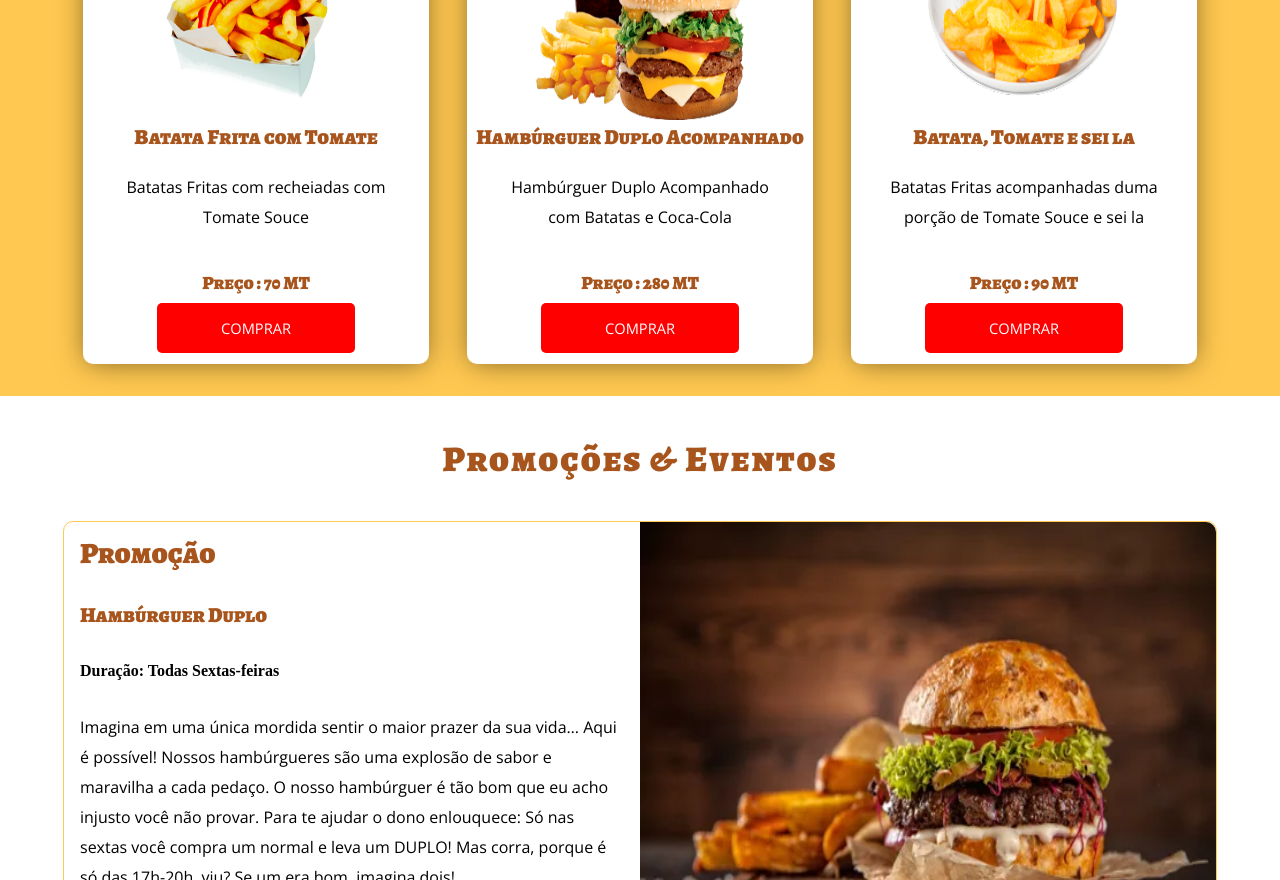
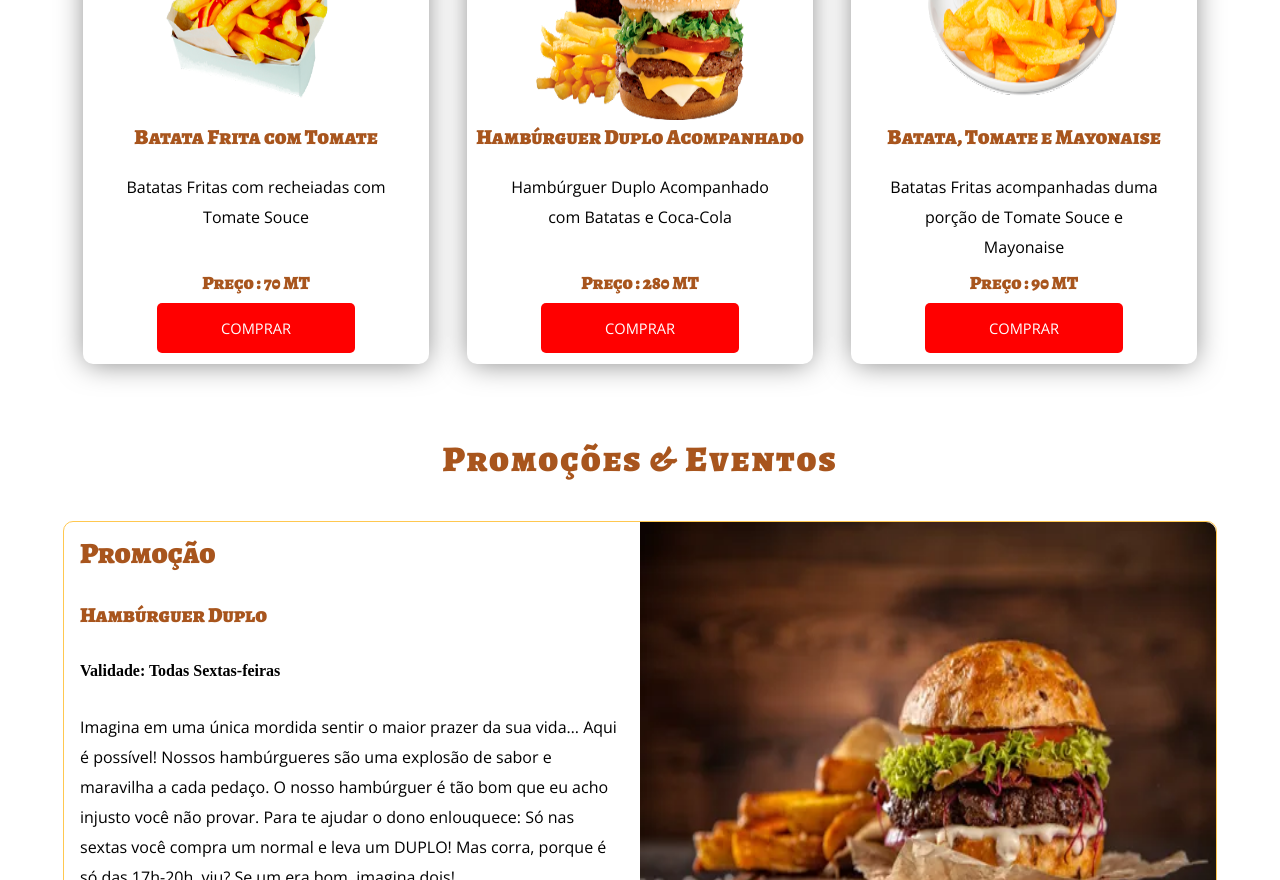
Before and after one commit to mucavel/burgershop, a React (Create React App) app in the folder _client/: page / in a window 1280 px wide. Shown: the part 2400-3280 px from the top of the page. Built offline with nearby package versions, Linux system fonts and the light colour scheme; the HTML template or start-up script is replaced by a standard one.

Commit message:
Improved select auto-fill

```diff
--- a/_client/src/App.tsx
+++ b/_client/src/App.tsx
@@ -7,8 +7,9 @@ import Home from './components/Home/Home';
 import Popular from './components/Popular/Popular';
 
 function App() {
-  const [ChoiceID, setChoiceID] = useState<number | undefined>()
-
+  const [ChoiceID, setChoiceID] = useState<string | undefined>()
+  const [promoBurger, setPromoBurger] = useState<string | undefined>()
+  // console.log(promoBurger)
   // const setChoiceID = (choiceID:number) => {
   //   const  ChoiceID = choiceID
   //   }
@@ -18,8 +19,8 @@ function App() {
       <Home/>
       <Popular/>
       <Choose setChoiceID={setChoiceID}/>
-      <Events/>
-      <Book choiceID={ChoiceID}/>
+      <Events setPromoBurger={setPromoBurger}/>
+      <Book choiceID={ChoiceID} promoBurger={promoBurger}/>
       <Footer/>
     </div>
   );
--- a/_client/src/components/Book/Book.tsx
+++ b/_client/src/components/Book/Book.tsx
@@ -2,11 +2,12 @@ import SubTitle from '../SubTitle/SubTitle';
 import './css/Book.css';
 
 interface ID{
-    choiceID: number | undefined
+    choiceID: string | undefined;
+    promoBurger: string | undefined;
 }
 
-const Book = ({choiceID}: ID) => {
-    console.log("ID FROM BOOK " + choiceID);
+const Book = ({choiceID, promoBurger}: ID) => {
+    // console.log("ID FROM BOOK " + choiceID);
 
     return (
         <section id="book">
@@ -20,8 +21,9 @@ const Book = ({choiceID}: ID) => {
                     </div>
                     <div className="form choice">
                         <select name="choice" required>
-                            {/* <option value="">Selecione o Humbúrguer desejado acima</option> */}
-                            <option value={choiceID}>{choiceID}</option>
+                            <option value={choiceID} defaultValue={choiceID}>{choiceID}</option>
+                            <option value={promoBurger} >{promoBurger}</option>
+                            <option value="" disabled>Por favor, selecione o Humbúrguer desejado acima</option>
                             {/* <option value="hamburguer_simples">Hambúrguer Simples</option>
                             <option value="hamburguer_duplo">Hambúrguer Duplo</option>
                             <option value="hamburguer_duplo_king">Hambúrguer Duplo King</option>
@@ -30,6 +32,7 @@ const Book = ({choiceID}: ID) => {
                             <option value="batata_tomate_mayonaise">Batata, Tomate e Mayonaise</option> */}
                         </select>
                         <textarea cols={30} rows={8} placeholder="Observações" name="observations" autoComplete='off' maxLength={400}></textarea>
+                        {/* <input type="hidden" name="_next" value="http://localhost:3000/#book"></input> */}
                         <input type="hidden" name="_next" value="https://burgershop.vercel.app/"></input>
                         <button className='buy-btn'>Encomendar</button>
                     </div>
--- a/_client/src/components/Choose/Choose.tsx
+++ b/_client/src/components/Choose/Choose.tsx
@@ -5,7 +5,7 @@ import { Menu } from './Menu';
 // import { useState } from 'react';
 
 interface IDTYPE{
-    setChoiceID(e:number):void
+    setChoiceID(e:string):void
 }
 
 const Choose = ({setChoiceID}:IDTYPE) => {
@@ -25,7 +25,7 @@ const Choose = ({setChoiceID}:IDTYPE) => {
                     return(
                         <ChooseCard
                             key={item.id}
-                            id={item.id}
+                            // id={item.id}
                             img={item.img}
                             name={item.name}
                             description={item.description}
--- a/_client/src/components/Choose/ChooseCard.tsx
+++ b/_client/src/components/Choose/ChooseCard.tsx
@@ -1,12 +1,12 @@
 interface ChooseOpts{
-    id: number;
+    // id: number;
     img: string;
     name: string;
     description: string;
     price: string;
-    setSelectedID(choiceID:number):void
+    setSelectedID(choiceID:string):void
 }
-const ChooseCard = ({id, img, name, description, price, setSelectedID}:ChooseOpts): JSX.Element => {
+const ChooseCard = ({ img, name, description, price, setSelectedID}:ChooseOpts): JSX.Element => {
     return (
     <div className="choose-card">
         <div className="choose-img">
@@ -23,7 +23,7 @@ const ChooseCard = ({id, img, name, description, price, setSelectedID}:ChooseOpt
         </div>
         <div className="choose-btn">
             <button className="buy-btn choose-buy-btn">
-                <a href="#book" onClick={() =>setSelectedID(id)}>Comprar</a>
+                <a href="#book" onClick={() =>setSelectedID(name)}>Comprar</a>
             </button>
         </div>
     </div>
--- a/_client/src/components/Choose/Menu.tsx
+++ b/_client/src/components/Choose/Menu.tsx
@@ -44,8 +44,8 @@ export const Menu = [
     {
         id: 6,
         img : batata_completa,
-        name: 'Batata, Tomate e sei la',
-        description: 'Batatas Fritas acompanhadas duma porção de Tomate Souce e sei la',
+        name: 'Batata, Tomate e Mayonaise',
+        description: 'Batatas Fritas acompanhadas duma porção de Tomate Souce e Mayonaise',
         price: '90 MT'
     }
 
--- a/_client/src/components/Choose/css/Choose.css
+++ b/_client/src/components/Choose/css/Choose.css
@@ -1,6 +1,6 @@
-.menu{
+/* .menu{
     background: var(--yellow);
-}
+} */
 .choose{
     width: 80%;
     margin: auto;
--- a/_client/src/components/Events/Events.tsx
+++ b/_client/src/components/Events/Events.tsx
@@ -2,7 +2,16 @@ import SubTitle from '../SubTitle/SubTitle';
 import './css/Events.css';
 const events = require('../../assets/images/events.webp');
 
-const Events = () => {
+interface PROMO{
+    setPromoBurger(name:string):void
+}
+
+const Events = ({setPromoBurger}:PROMO) => {
+
+// const promoburger = () => {
+
+// }
+
   return (
     <section id="events">
         <SubTitle subtitle='Promoções & Eventos'/>
@@ -11,7 +20,7 @@ const Events = () => {
                 <div className="item-in-promotion">
                     <h3>Promoção</h3>
                     <h3>Hambúrguer Duplo</h3>
-                    <h4>Duração: Todas Sextas-feiras</h4>
+                    <h4>Validade: Todas Sextas-feiras</h4>
                     <p>
                     Imagina em uma única mordida sentir o maior prazer da sua vida…
                      Aqui é possível! Nossos hambúrgueres são uma explosão de sabor e maravilha a cada pedaço.
@@ -20,7 +29,7 @@ const Events = () => {
                     porque é só das 17h-20h, viu? Se um era bom, imagina dois!
                     </p>
                     <div className="events-btn">
-                        <button className='buy-btn'>Comprar</button>
+                        <button className='buy-btn' onClick={() => setPromoBurger('Hambúrguer Duplo - Promoção')}>Comprar</button>
                     </div>
                 </div>
             </div>
```
